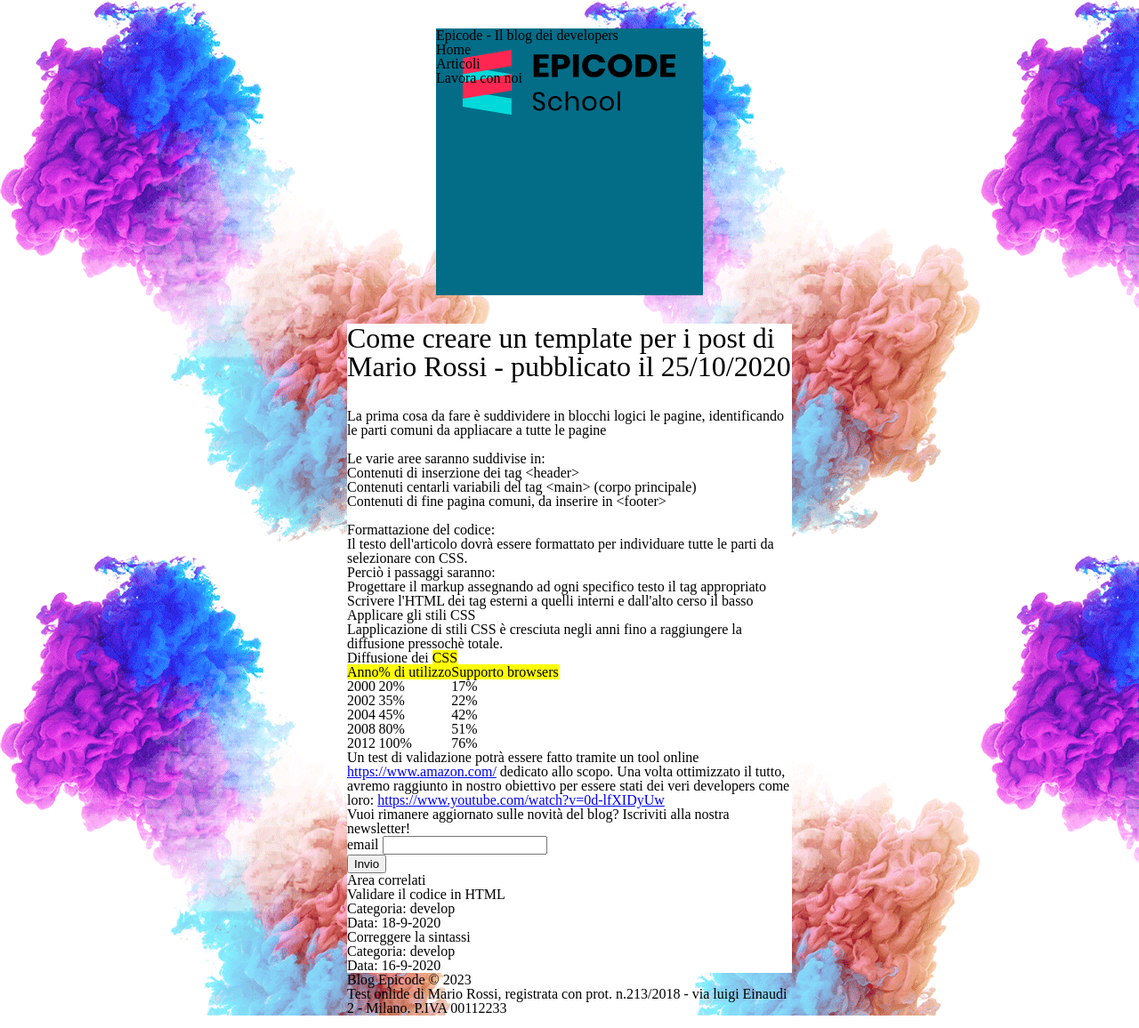
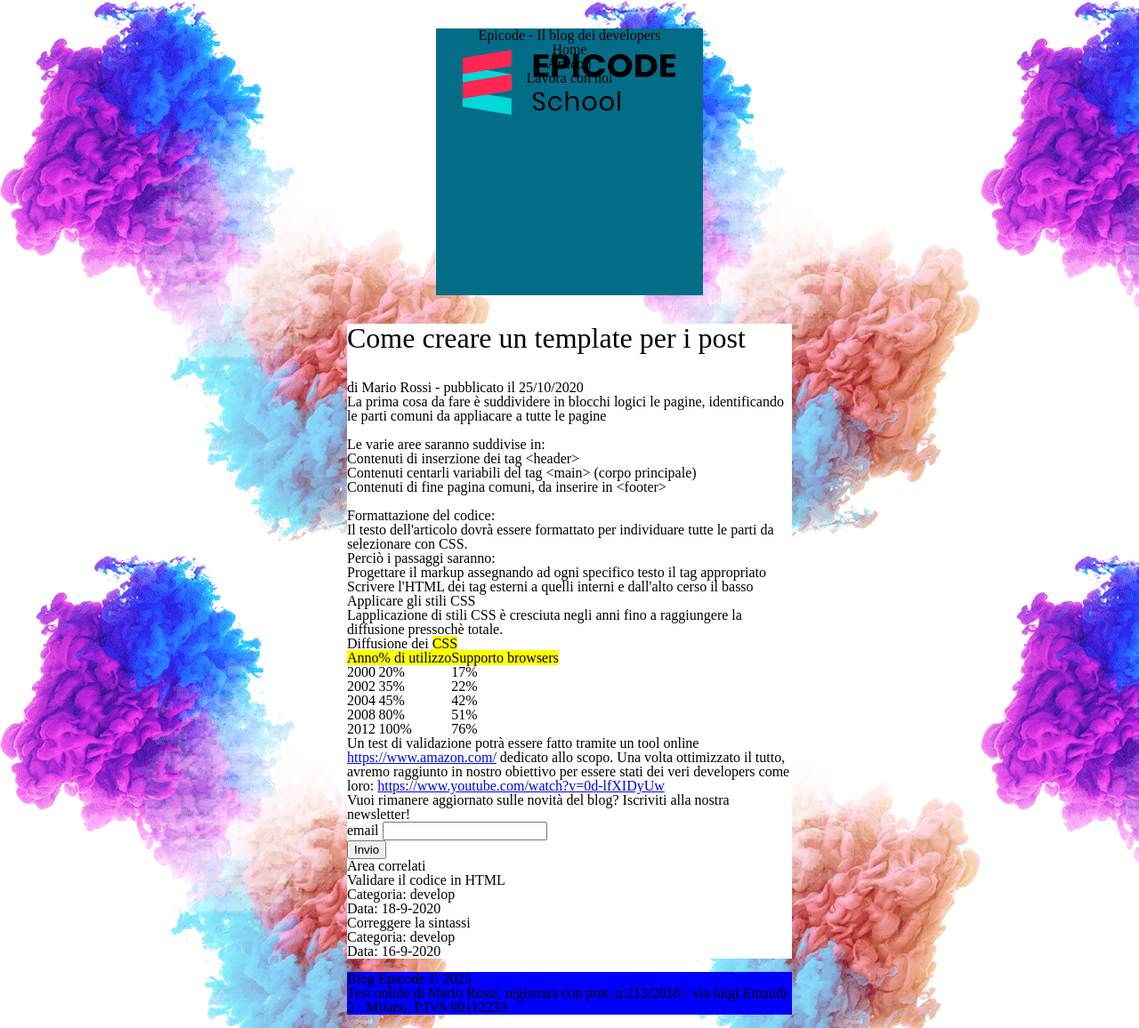
Before and after one commit to GiuseppeDot/U1-W1-D4, a plain HTML site: page index.html in a window 1280 px wide. Shown: the whole page at 89% size. Drawn offline with Linux system fonts and the light colour scheme.

Commit message:
aggiornamento 2

```diff
--- a/assets/css/style.css
+++ b/assets/css/style.css
@@ -8,6 +8,11 @@ body {
 }
 
 /* HEADER */
+
+#header {
+    text-align: center;
+    vertical-align: bottom;
+}
 #box {
     width: 300px;
     height: 300px;
@@ -23,8 +28,11 @@ body {
 
 }
 
+#box
+
 #box span {
     width: 300px;
+    box-shadow: 4px 4px 8px 2px color black ;
 }
 
 .div span {
@@ -34,6 +42,7 @@ body {
 /* MAIN */
 main {
     background-color: white;
+    margin: 10px solid white;
 }
 
 main h1 {
@@ -50,3 +59,8 @@ main h1 {
 /* ELEMENTI NELL' ASIDE */
 
 /* FOOTER */
+
+#footer {
+    margin: 15px 0px;
+    background-color: blue;
+}
--- a/index.html
+++ b/index.html
@@ -10,7 +10,7 @@
     <link rel="stylesheet" href="./assets/index.css" />
   </head>
   <body>
-    <header>
+    <header id="header">
       <div id="box">
         <span>Epicode - Il blog dei developers</span>
         <ul>
@@ -21,10 +21,9 @@
       </div>
     </header>
     <main>
-      <h1>
-        Come creare un template per i post di Mario Rossi - pubblicato il
-        25/10/2020
-      </h1>
+      <p></p>
+      <h1>Come creare un template per i post</h1>
+      di Mario Rossi - pubblicato il 25/10/2020
 
       <div>
         <h2>
@@ -155,7 +154,7 @@
         </div>
       </aside>
     </main>
-    <footer>
+    <footer id="footer">
       <div>
         <h3>Blog Epicode &copy; 2023</h3>
         <p>
```
